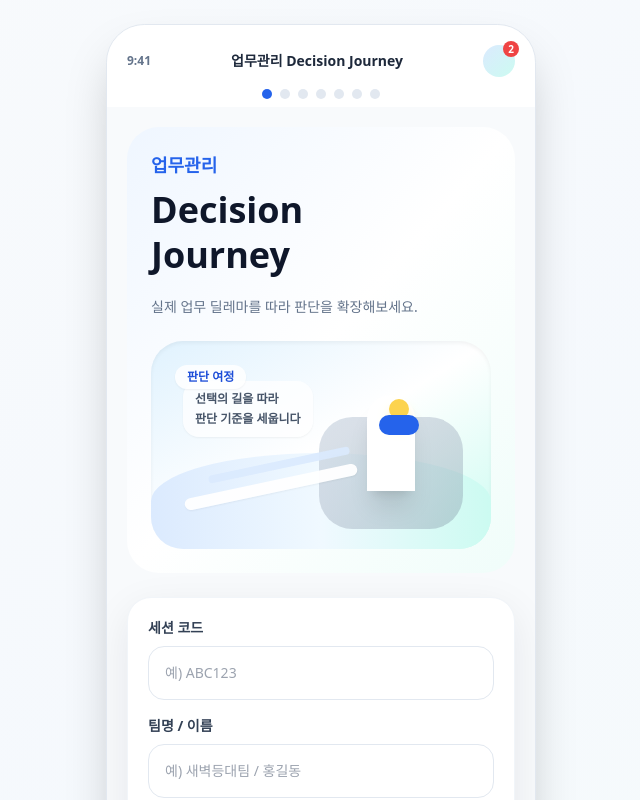
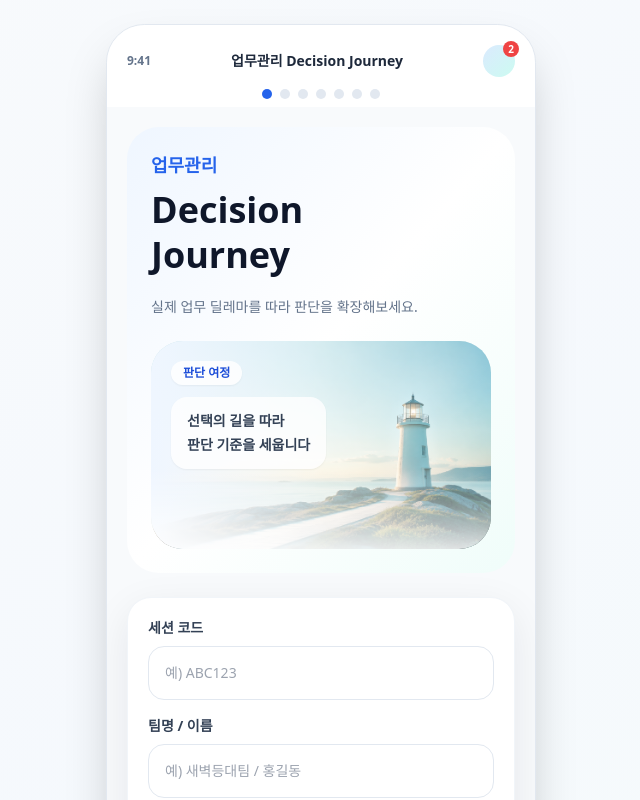
Before and after one commit to succ2ss-leadersfactory/wm-decision-journey-v032, a Next.js app: page / in a window 1280 px wide. Shown: the top 800 px of the page, without its empty margins (319-959 px from the left). Built offline with nearby package versions, Linux system fonts and the light colour scheme.

Commit message:
Use learner app v12 with lighthouse photo hero

```diff
--- a/app/page.tsx
+++ b/app/page.tsx
@@ -1,9 +1,9 @@
-import LearnerAppV11 from "@/components/LearnerAppV11";
+import LearnerAppV12 from "@/components/LearnerAppV12";
 
 export default function Page() {
   return (
     <main className="flex min-h-screen items-center justify-center bg-gradient-to-br from-slate-50 via-blue-50/30 to-teal-50/30 p-6">
-      <LearnerAppV11 />
+      <LearnerAppV12 />
     </main>
   );
 }
```
